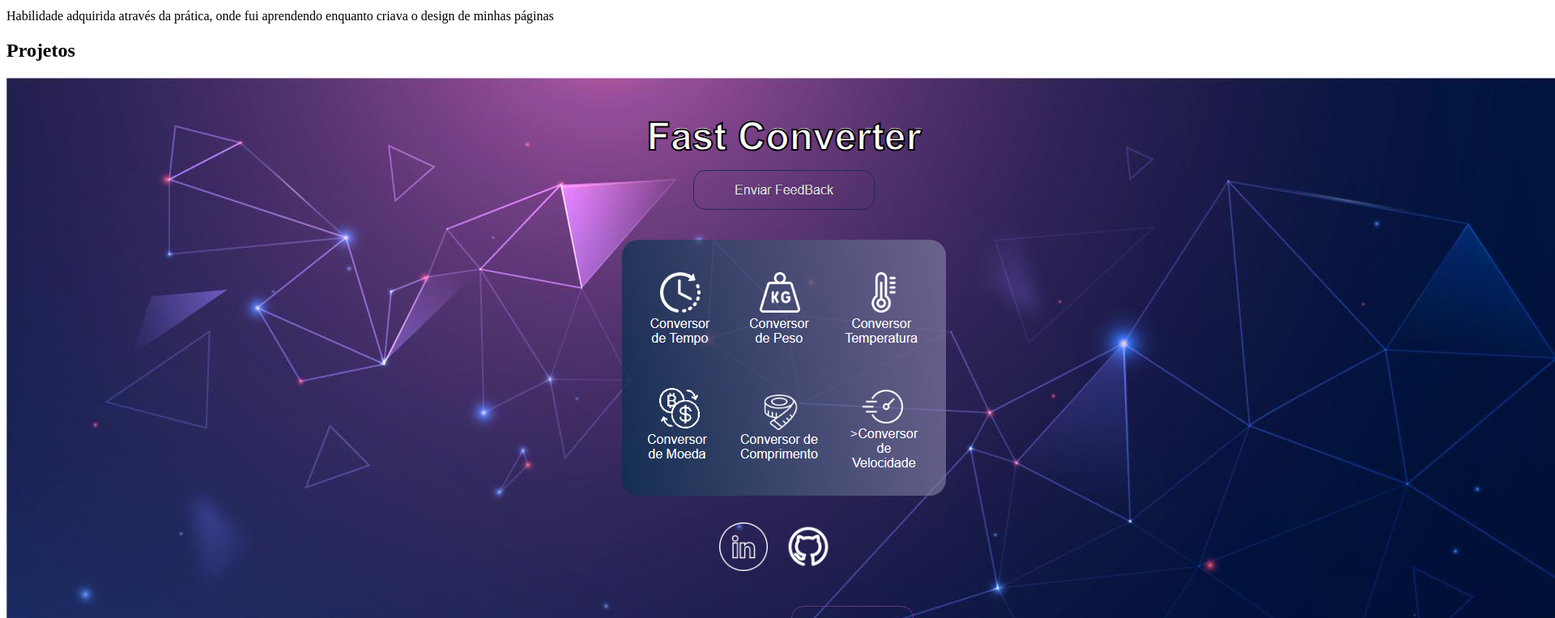
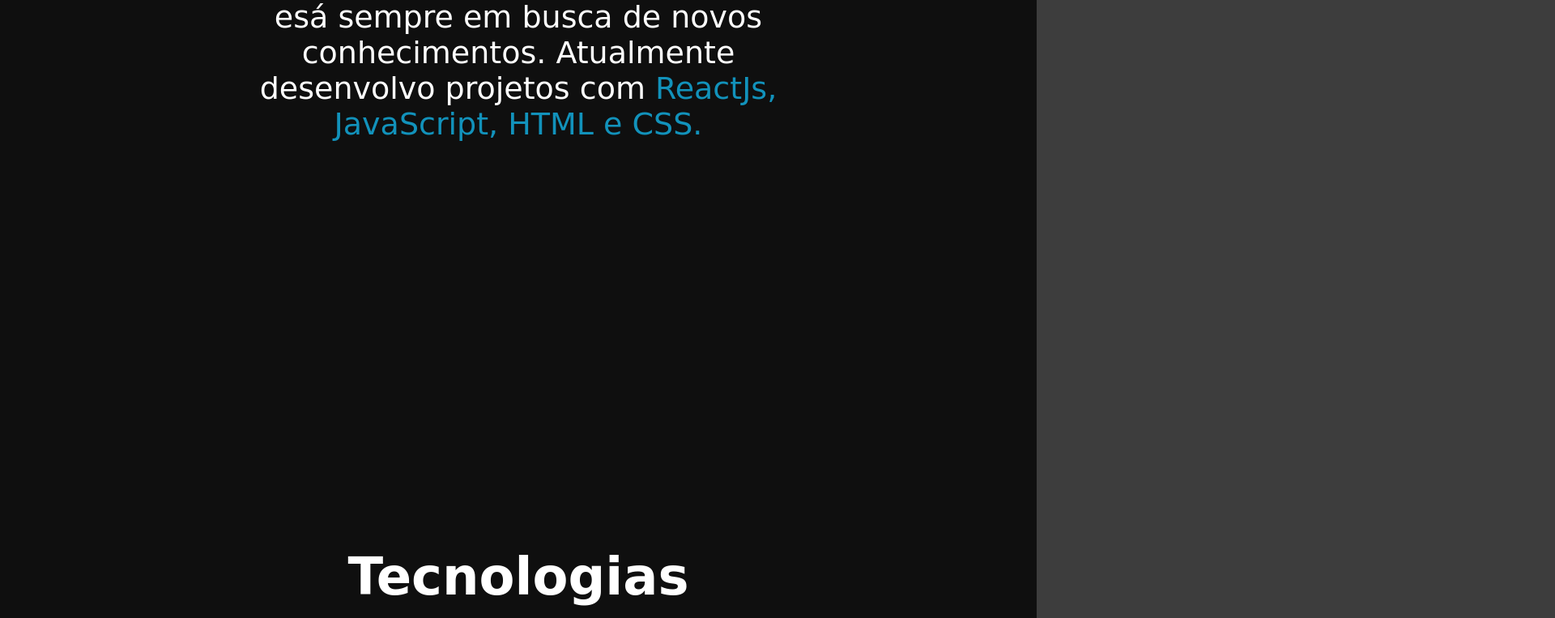
Before and after one commit to MarcospAntunes/Meu-Portfolio, a plain HTML site: page index.html in a window 1280 px wide. Shown: the part 1125-1888 px from the top of the page at 81% size, 1920 px wide, since content can reach past the window. Drawn offline with Linux system fonts and the light colour scheme; the site is published under a folder, as on GitHub Pages, so addresses that start at the root find nothing; a web font is replaced by a local one.

Commit message:
correção dos links dos arquivos

```diff
--- a/index.html
+++ b/index.html
@@ -3,8 +3,8 @@
 <head>
     <meta charset="UTF-8">
     <meta name="viewport" content="width=device-width, initial-scale=1.0, maximum-scale=1.0, user-scalable=no">
-    <link rel="stylesheet" href="/styles/style.css">
-    <link rel="stylesheet" href="/styles/mobile.css">
+    <link rel="stylesheet" href="./styles/style.css">
+    <link rel="stylesheet" href="./styles/mobile.css">
     <title>Marcos Antunes</title>
 </head>
 <body>
@@ -129,6 +129,6 @@
     <div id="btnTop">
         <i class="arrow up"></i>
     </div>
-    <script src="scripts/main.js"></script>
+    <script src="./scripts/main.js"></script>
 </body>
 </html>
```
